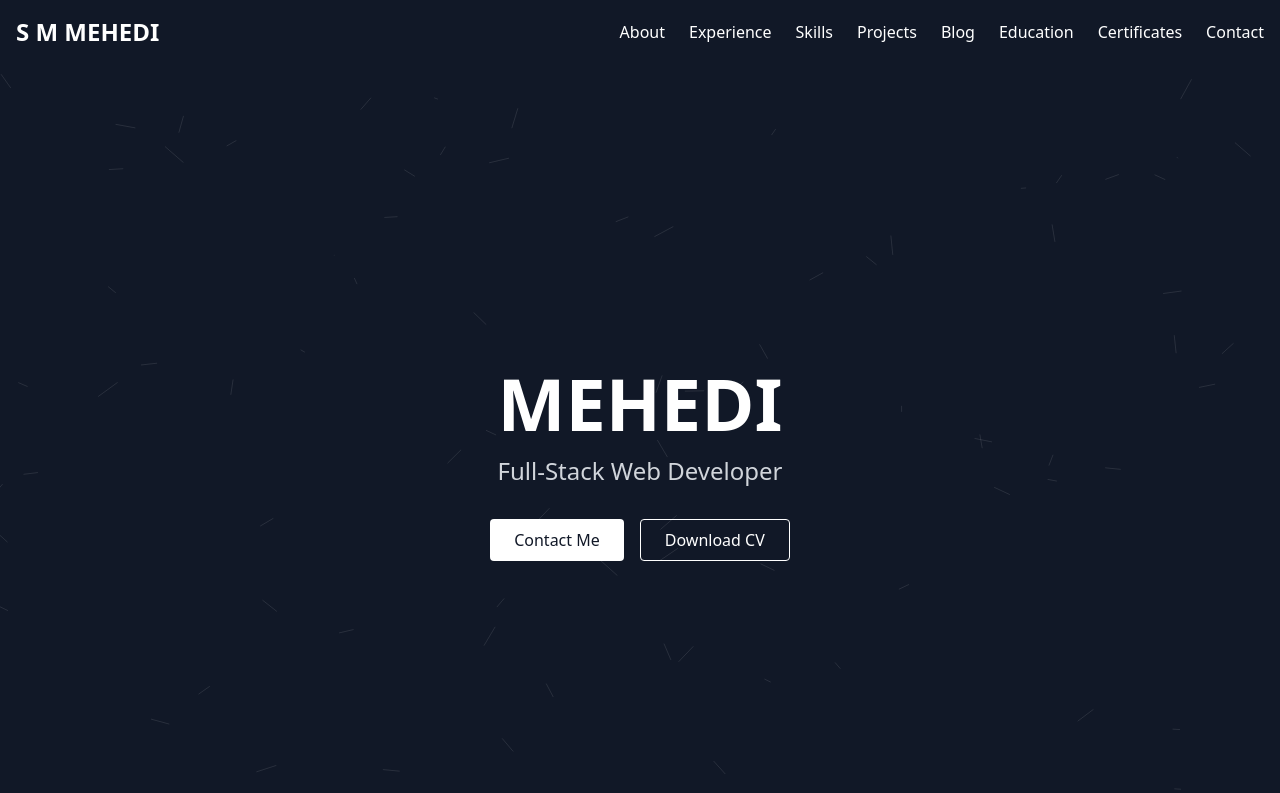
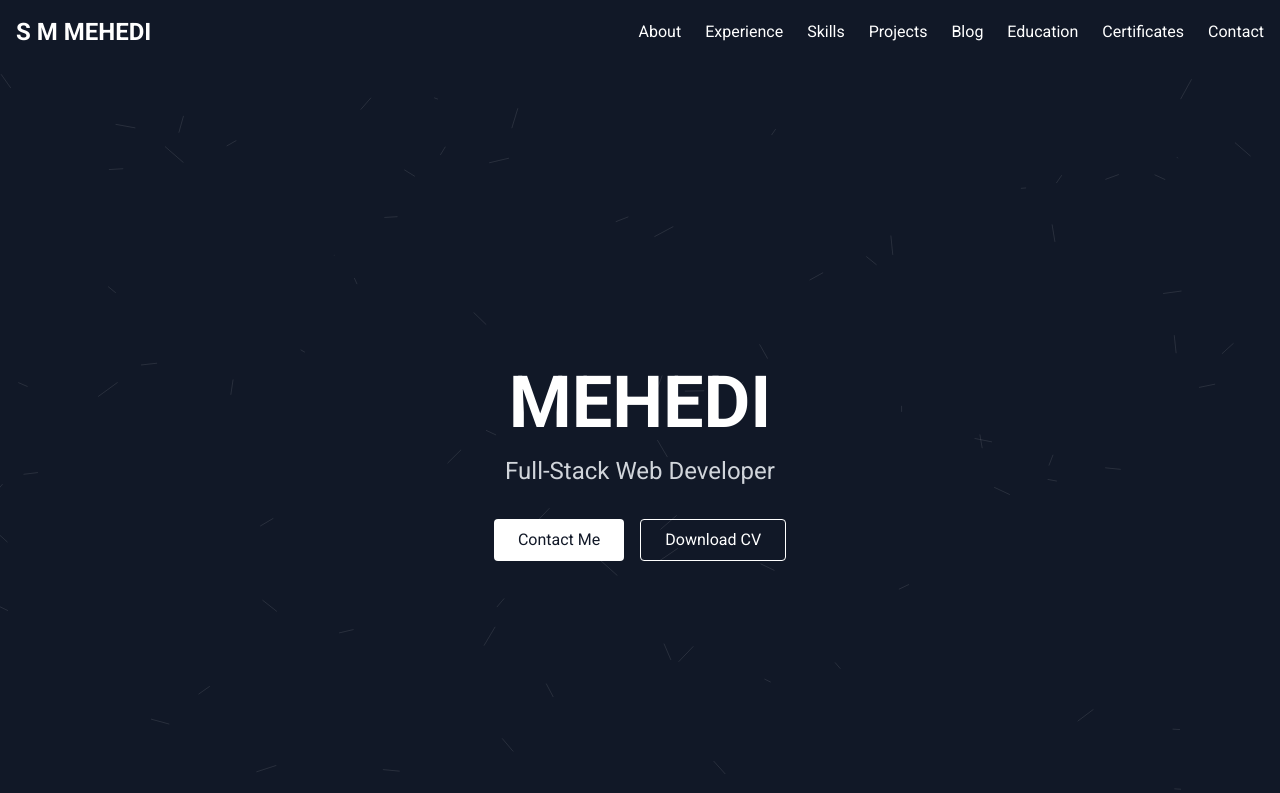
Before and after one commit to mehedi1dev/portfolio-mehedi, a React (Vite) app: page / in a window 1280 px wide. Shown: the top 793 px of the page. Built offline with nearby package versions, Linux system fonts and the light colour scheme.

Commit message:
fontt added

```diff
--- a/index.html
+++ b/index.html
@@ -3,6 +3,15 @@
   <head>
     <meta charset="UTF-8" />
     <link rel="icon" type="image/svg+xml" href="/vite.svg" />
+
+    <!-- Font  -->
+    <link rel="preconnect" href="https://fonts.googleapis.com" />
+    <link rel="preconnect" href="https://fonts.gstatic.com" crossorigin />
+    <link
+      href="https://fonts.googleapis.com/css2?family=Roboto:ital,wght@0,100;0,300;0,400;0,500;0,700;0,900;1,100;1,300;1,400;1,500;1,700;1,900&display=swap"
+      rel="stylesheet"
+    />
+
     <meta name="viewport" content="width=device-width, initial-scale=1.0" />
     <title>Mehedi Portfolio</title>
   </head>
--- a/src/App.tsx
+++ b/src/App.tsx
@@ -14,7 +14,7 @@ import NavbarComponent from "./Components/NavbarComponent";
 
 const App: React.FC = () => {
   return (
-    <div className="min-h-screen bg-gray-100 text-gray-900 font-sans">
+    <div className="min-h-screen bg-gray-100 text-gray-900 font-roboto">
       {/* Header */}
       <NavbarComponent />
 
--- a/tailwind.config.ts
+++ b/tailwind.config.ts
@@ -2,7 +2,11 @@
 export default {
   content: ["./index.html", "./src/**/*.{js,ts,jsx,tsx}"],
   theme: {
-    extend: {},
+    extend: {
+      fontFamily: {
+        roboto: ["Roboto", "sans"],
+      },
+    },
   },
   plugins: [],
 };
```
